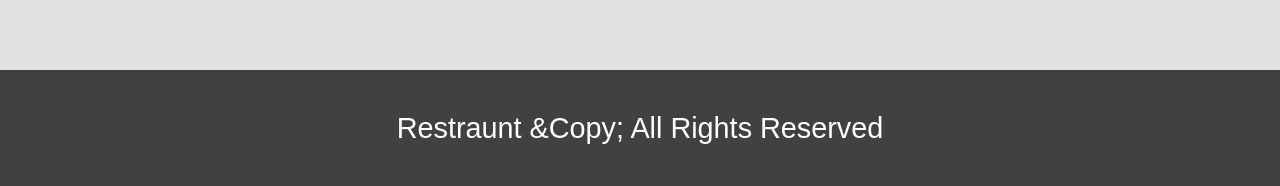
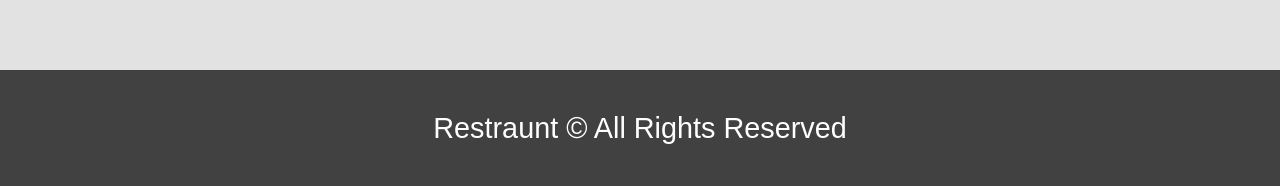
Before and after one commit to weaponizer-star/PSIT-clon-website, a plain HTML site: page index.html in a window 1280 px wide. Shown: the part 4619-4805 px from the top of the page. Drawn offline with nearby package versions, Linux system fonts and the light colour scheme; a web font is replaced by a local one.

Commit message:
Update index.html

```diff
--- a/index.html
+++ b/index.html
@@ -257,7 +257,7 @@
         </Div>
     </Section>
     <Footer Id="Footer">
-        <H2>Restraunt &Copy; All Rights Reserved</H2>
+        <H2>Restraunt &copy; All Rights Reserved</H2>
     </Footer>
     <!-- .................../ JS Code For Smooth Scrolling /...................... -->
 
```
